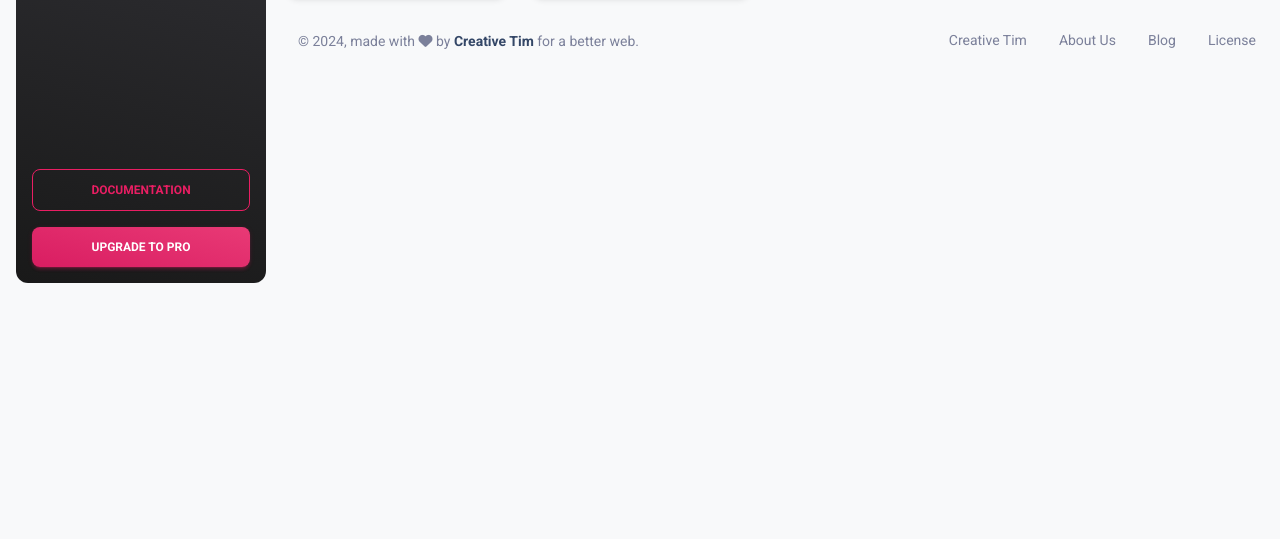
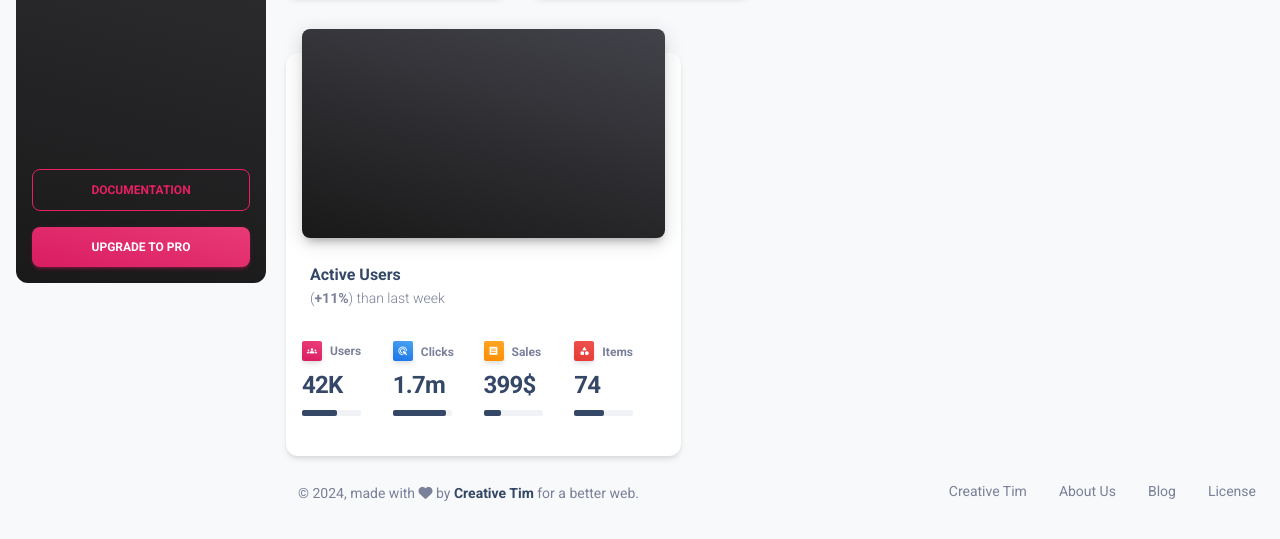
Before and after one commit to NeeasTooID/Dash-LinucxApi, a plain HTML site: page index.html in a window 1280 px wide. Shown: the part 501-1040 px from the top of the page. Before the commit the page ends 800 px from the top, so only its background shows below. Drawn offline with Linux system fonts and the light colour scheme.

Commit message:
update index.html

```diff
--- a/index.html
+++ b/index.html
@@ -161,6 +161,78 @@
             </div>
           </div>
         </div>
+        <!-- Active Users Card -->
+<div class="row mt-4">
+  <div class="col-lg-5 mb-lg-0 mb-4">
+    <div class="card z-index-2 mt-4">
+      <div class="card-body mt-n5 px-3">
+        <div class="bg-gradient-dark shadow-dark border-radius-lg py-3 pe-1 mb-3">
+          <div class="chart">
+            <canvas id="chart-bars" class="chart-canvas" height="170"></canvas>
+          </div>
+        </div>
+        <h6 class="ms-2 mt-4 mb-0"> Active Users </h6>
+        <p class="text-sm ms-2"> (<span class="font-weight-bolder">+11%</span>) than last week </p>
+        <div class="container border-radius-lg">
+          <div class="row">
+            <!-- Users -->
+            <div class="col-3 py-3 ps-0">
+              <div class="d-flex mb-2">
+                <div class="icon icon-shape icon-xxs shadow border-radius-sm bg-gradient-primary text-center me-2 d-flex align-items-center justify-content-center">
+                  <i class="material-icons opacity-10">groups</i>
+                </div>
+                <p class="text-xs my-auto font-weight-bold">Users</p>
+              </div>
+              <h4 class="font-weight-bolder">42K</h4>
+              <div class="progress w-75">
+                <div class="progress-bar bg-dark w-60" role="progressbar" aria-valuenow="60" aria-valuemin="0" aria-valuemax="100"></div>
+              </div>
+            </div>
+            <!-- Clicks -->
+            <div class="col-3 py-3 ps-0">
+              <div class="d-flex mb-2">
+                <div class="icon icon-shape icon-xxs shadow border-radius-sm bg-gradient-info text-center me-2 d-flex align-items-center justify-content-center">
+                  <i class="material-icons opacity-10">ads_click</i>
+                </div>
+                <p class="text-xs mt-1 mb-0 font-weight-bold">Clicks</p>
+              </div>
+              <h4 class="font-weight-bolder">1.7m</h4>
+              <div class="progress w-75">
+                <div class="progress-bar bg-dark w-90" role="progressbar" aria-valuenow="90" aria-valuemin="0" aria-valuemax="100"></div>
+              </div>
+            </div>
+            <!-- Sales -->
+            <div class="col-3 py-3 ps-0">
+              <div class="d-flex mb-2">
+                <div class="icon icon-shape icon-xxs shadow border-radius-sm bg-gradient-warning text-center me-2 d-flex align-items-center justify-content-center">
+                  <i class="material-icons opacity-10">receipt</i>
+                </div>
+                <p class="text-xs mt-1 mb-0 font-weight-bold">Sales</p>
+              </div>
+              <h4 class="font-weight-bolder">399$</h4>
+              <div class="progress w-75">
+                <div class="progress-bar bg-dark w-30" role="progressbar" aria-valuenow="30" aria-valuemin="0" aria-valuemax="100"></div>
+              </div>
+            </div>
+            <!-- Items -->
+            <div class="col-3 py-3 ps-0">
+              <div class="d-flex mb-2">
+                <div class="icon icon-shape icon-xxs shadow border-radius-sm bg-gradient-danger text-center me-2 d-flex align-items-center justify-content-center">
+                  <i class="material-icons opacity-10">category</i>
+                </div>
+                <p class="text-xs mt-1 mb-0 font-weight-bold">Items</p>
+              </div>
+              <h4 class="font-weight-bolder">74</h4>
+              <div class="progress w-75">
+                <div class="progress-bar bg-dark w-50" role="progressbar" aria-valuenow="50" aria-valuemin="0" aria-valuemax="100"></div>
+              </div>
+            </div>
+          </div>
+        </div>
+      </div>
+    </div>
+  </div>
+</div>
         <!-- Footer -->
         <footer class="footer py-4">
           <div class="container-fluid">
```
